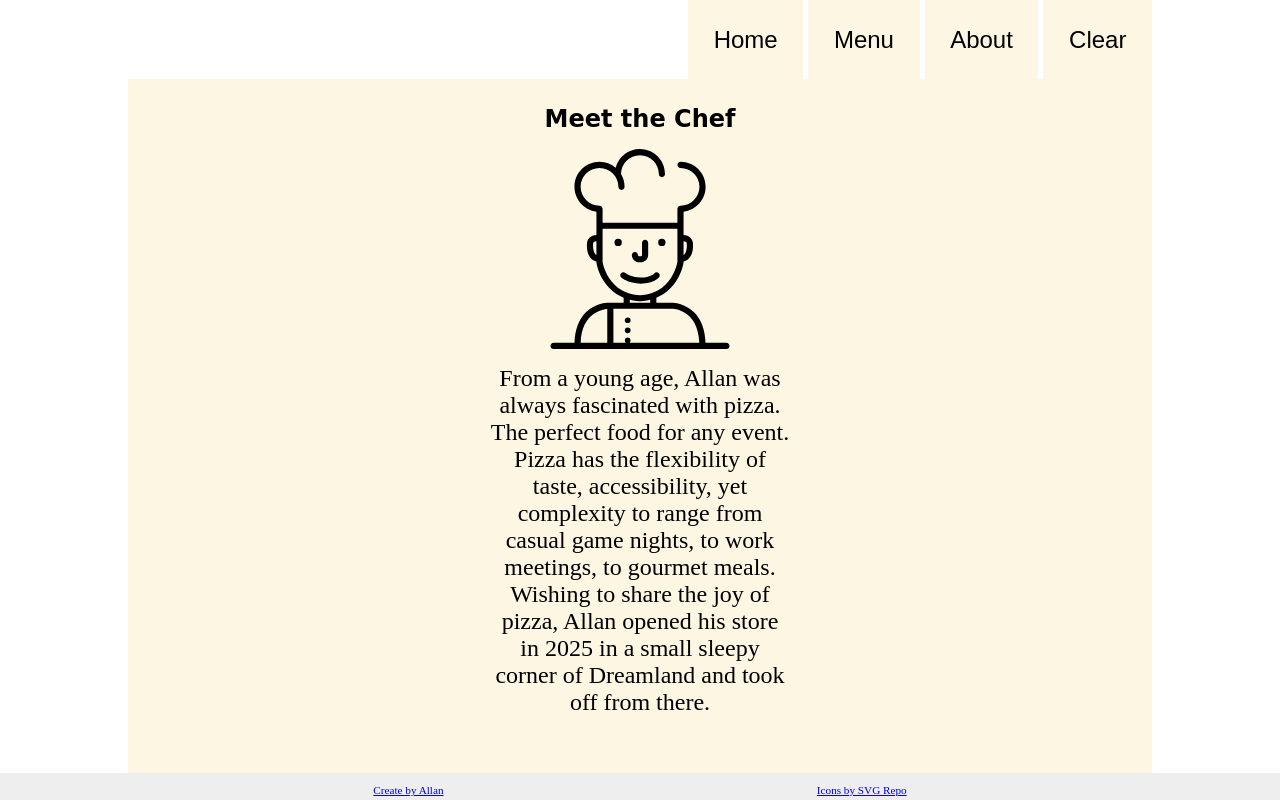
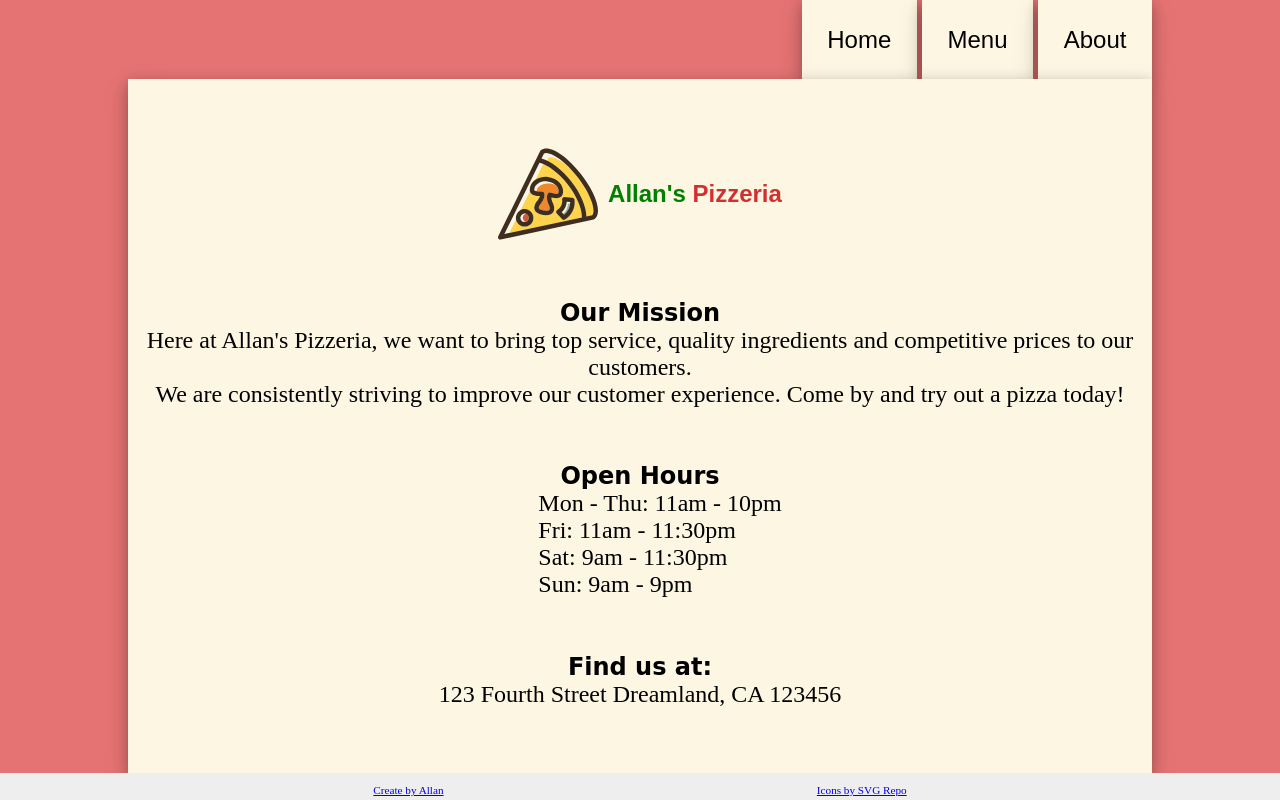
Before and after one commit to AllanChen-eng/Restaurant-Page, a website built with webpack: page src/template.html in a window 1280 px wide. Built offline with nearby package versions, Linux system fonts and the light colour scheme.

Commit message:
Remove "clear" button, add more css
production-ready code

```diff
--- a/src/index.js
+++ b/src/index.js
@@ -144,15 +144,15 @@ function createAbout() {
     const chef = document.createElement("img");
     chef.src = chefImage;
     chef.classList.add("profile");
-    container.append(chef,aboutMe);
+    container.append(chef, aboutMe);
     return container;
   };
-  const createTitle = () =>{
+  const createTitle = () => {
     const title = document.createElement("h2");
     title.textContent = "Meet the Chef";
     return title;
-  }
-  return { createDescription,createTitle };
+  };
+  return { createDescription, createTitle };
 }
 
 function setButtons() {
@@ -161,6 +161,7 @@ function setButtons() {
   homeBtn.addEventListener("click", () => {
     if (currentPage != "home") {
       removeContent();
+      console.log("clicked;");
       currentPage = "home";
       content.append(home.makeTitleCard());
       content.append(home.makeAboutCard());
@@ -190,24 +191,21 @@ function setButtons() {
   });
   const aboutManager = createAbout();
   const aboutBtn = document.querySelector("#about-btn");
-  aboutBtn.addEventListener("click", () =>{
-    if(currentPage != "about"){
-        removeContent();
-        currentPage= "about";
-        const about = menuManager.makeMenu();
-        about.append(aboutManager.createTitle());
-        about.append(aboutManager.createDescription());
-        content.append(about);
+  aboutBtn.addEventListener("click", () => {
+    if (currentPage != "about") {
+      removeContent();
+      currentPage = "about";
+      const about = menuManager.makeMenu();
+      about.append(aboutManager.createTitle());
+      about.append(aboutManager.createDescription());
+      content.append(about);
     }
-  })
-  const clearBtn = document.querySelector("#clear-btn");
+  });
   const removeContent = () => {
     content.innerHTML = "";
     currentPage = "";
   };
-  clearBtn.addEventListener("click", () => {
-    removeContent();
-  });
+  homeBtn.click();
 }
 
 setButtons();
--- a/src/styles.css
+++ b/src/styles.css
@@ -36,12 +36,16 @@ body {
   flex-direction: column;
   justify-content: space-between;
   height: 100vh;
+  background-color: #e57373;
 }
 
 .tab {
   padding: clamp(15px, 2vw, 30px);
   border: none;
   background: var(--menu-color);
+box-shadow:
+    0 4px 12px rgba(0, 0, 0, 0.25),
+    0 8px 24px rgba(0, 0, 0, 0.15);
 }
 
 .header {
@@ -61,6 +65,9 @@ body {
   margin-right: 10vw;
   padding: 10px 10px 10px 10px;
   flex-grow: 1;
+box-shadow:
+    0 4px 12px rgba(0, 0, 0, 0.25),
+    0 8px 24px rgba(0, 0, 0, 0.15);
 }
 
 h2,
--- a/src/template.html
+++ b/src/template.html
@@ -11,23 +11,8 @@
       <button class="tab" id="home-btn"><p>Home</p></button>
       <button class="tab" id="menu-btn"><p>Menu</p></button>
       <button class="tab" id="about-btn"><p>About</p></button>
-      <button class="tab" id="clear-btn"><p>Clear</p></button>
     </nav>
     <div class="content">
-      <div class="menu">
-          <h2>Meet the Chef</h2>
-          <div class = "info">
-            <img class="profile" src="./icons/chef-svgrepo-com.svg" alt="" />
-            <p>
-              From a young age, Allan was always fascinated with pizza. The perfect
-              food for any event. Pizza has the flexibility of taste, accessibility,
-              yet complexity to range from casual game nights, to work meetings, to
-              gourmet meals. Wishing to share the joy of pizza, Allan opened his
-              store in 2025 in a small sleepy corner of Dreamland and took off from
-              there.
-            </p>
-          </div>
-      </div>
     </div>
     <div class="footer">
       <p>
```
